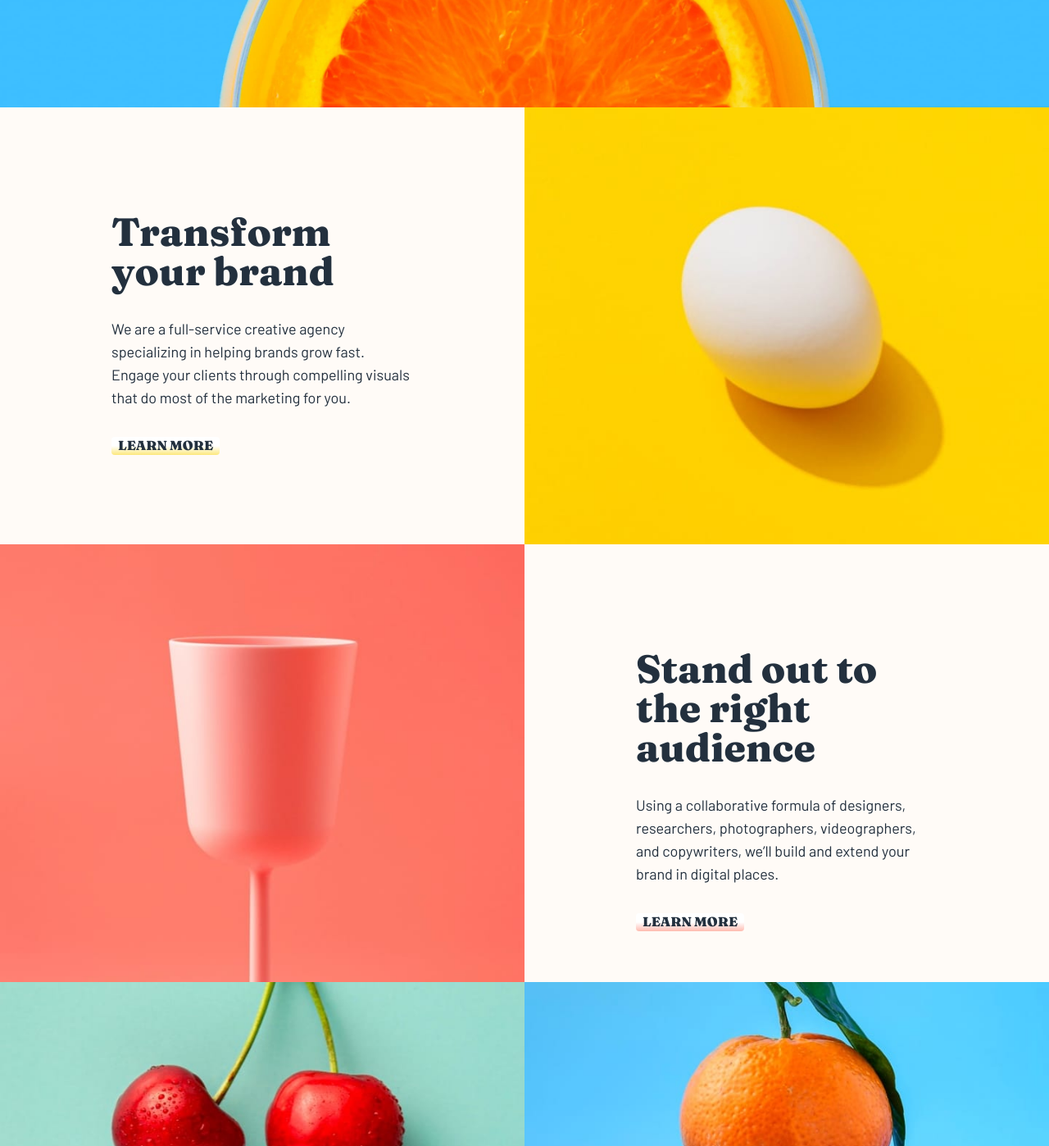
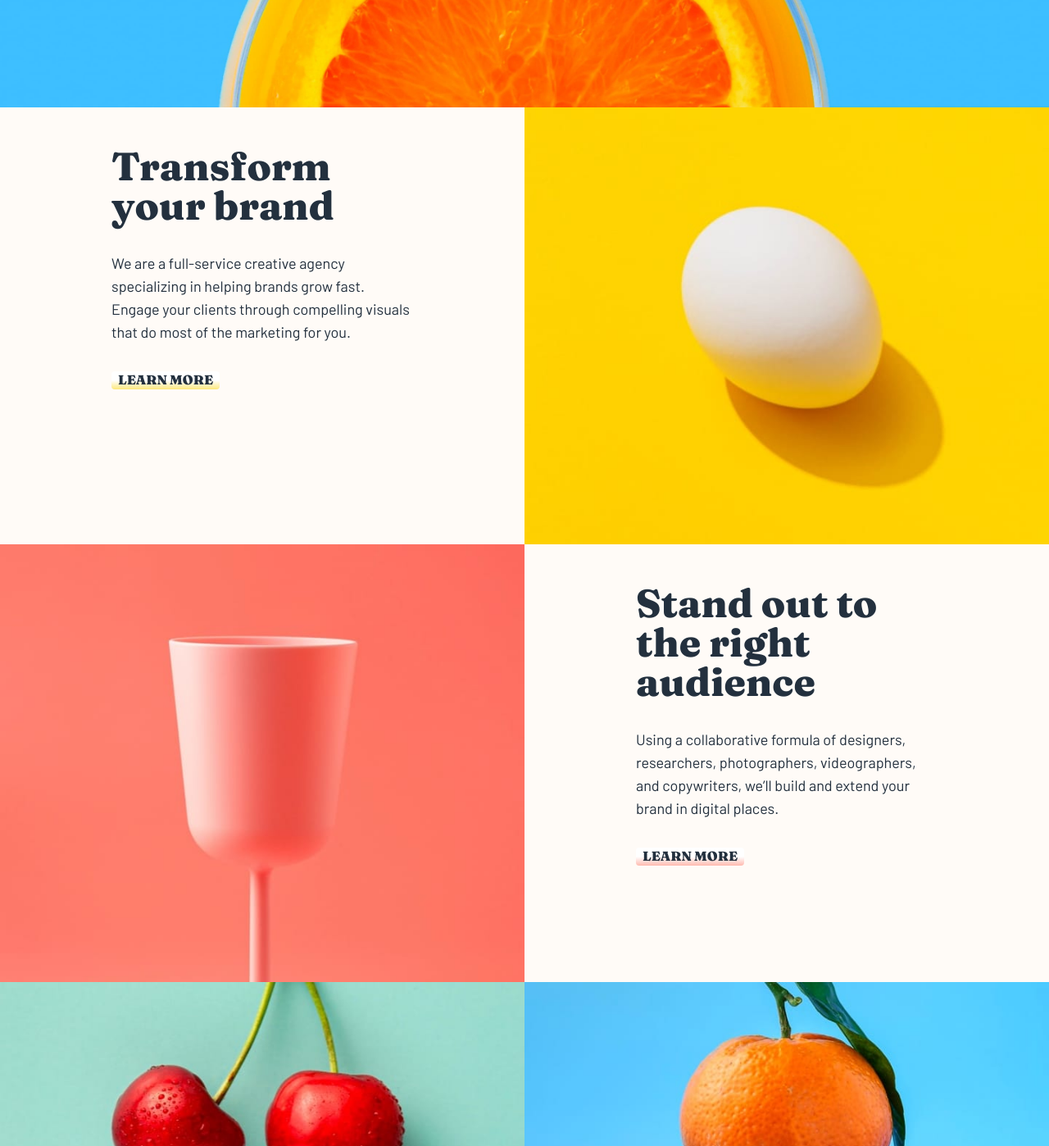
Before and after one commit to VickyAzola/SunnysideAgencyLandingPage, a plain HTML site: page index.html in a window 1280 px wide. Shown: the part 580-1978 px from the top of the page at 82% size. Drawn offline with nearby package versions, Linux system fonts and the light colour scheme.

Commit message:
Add files via upload

```diff
--- a/index.html
+++ b/index.html
@@ -44,7 +44,7 @@
     <article class="md:grid md:grid-cols-2">
       <img class="w-full md:hidden block"  src="images/mobile/image-transform.jpg" alt="egg">
       <img class="w-full hidden md:block md:order-last h-full"  src="images/desktop/image-transform.jpg" alt="egg">
-      <div class="text-center md:text-left text-[#23303e] mx-6 py-12 md:px-10 lg:px-28 lg:pt-32">
+      <div class="text-center md:text-left text-[#23303e] mx-6 py-12 md:px-10 lg:px-28">
         <h2 class="text-4xl lg:text-5xl font-extrabold">Transform your brand</h2>
         <p class="my-8 text-lg">We are a full-service creative agency specializing in helping brands grow fast.
           Engage your clients through compelling visuals that do most of the marketing for you.
@@ -56,7 +56,7 @@
     <article class="md:grid md:grid-cols-2">
       <img class="w-full md:hidden block"  src="images/mobile/image-stand-out.jpg" alt="cup">
       <img class="w-full hidden md:block h-full"  src="images/desktop/image-stand-out.jpg" alt="egg">
-      <div class="text-center md:text-left text-[#23303e] mx-6 py-12 md:px-10 lg:px-28 lg:pt-32">
+      <div class="text-center md:text-left text-[#23303e] mx-6 py-12 md:px-10 lg:px-28">
         <h2 class="text-4xl lg:text-5xl font-extrabold">Stand out to the right audience</h2>
         <p class="my-8 text-lg">Using a collaborative formula of designers, researchers, photographers, videographers, and copywriters, we’ll build and extend your brand in digital places.</p>
         <a class="bgRed-a font-black uppercase rounded px-2 pb-[.1rem]" href="#">Learn more</a>
```
